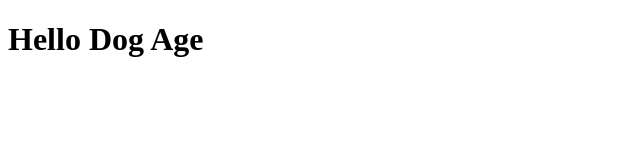
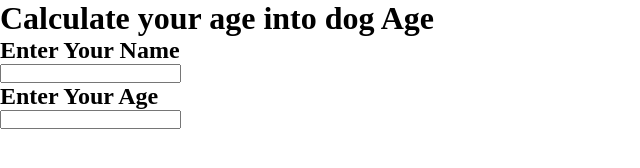
Before and after one commit to AnikDasPartha58/Your-dog-age, a plain HTML site: page Index.html in a window 1280 px wide. Shown: the whole page, without its empty margins (0-640 px from the left). Drawn offline with Linux system fonts and the light colour scheme.

Commit message:
Edit Index.html and Style.css

```diff
--- a/Index.html
+++ b/Index.html
@@ -8,7 +8,16 @@
     <link rel="stylesheet" href="Style.css" />
   </head>
   <body>
-    <h1>Hello Dog Age</h1>
+    <h1>Calculate your age into dog Age</h1>
+    <div class="NameInput">
+      <h2>Enter Your Name</h2>
+      <input type="text" />
+    </div>
+    <div class="AgeInput">
+      <h2>Enter Your Age</h2>
+      <input type="text" />
+    </div>
+
     <script src="Index.js"></script>
   </body>
 </html>
--- a/Style.css
+++ b/Style.css
@@ -0,0 +1,5 @@
+*{
+    box-sizing: border-box;
+    margin: 0;
+    padding: 0;
+}
```
